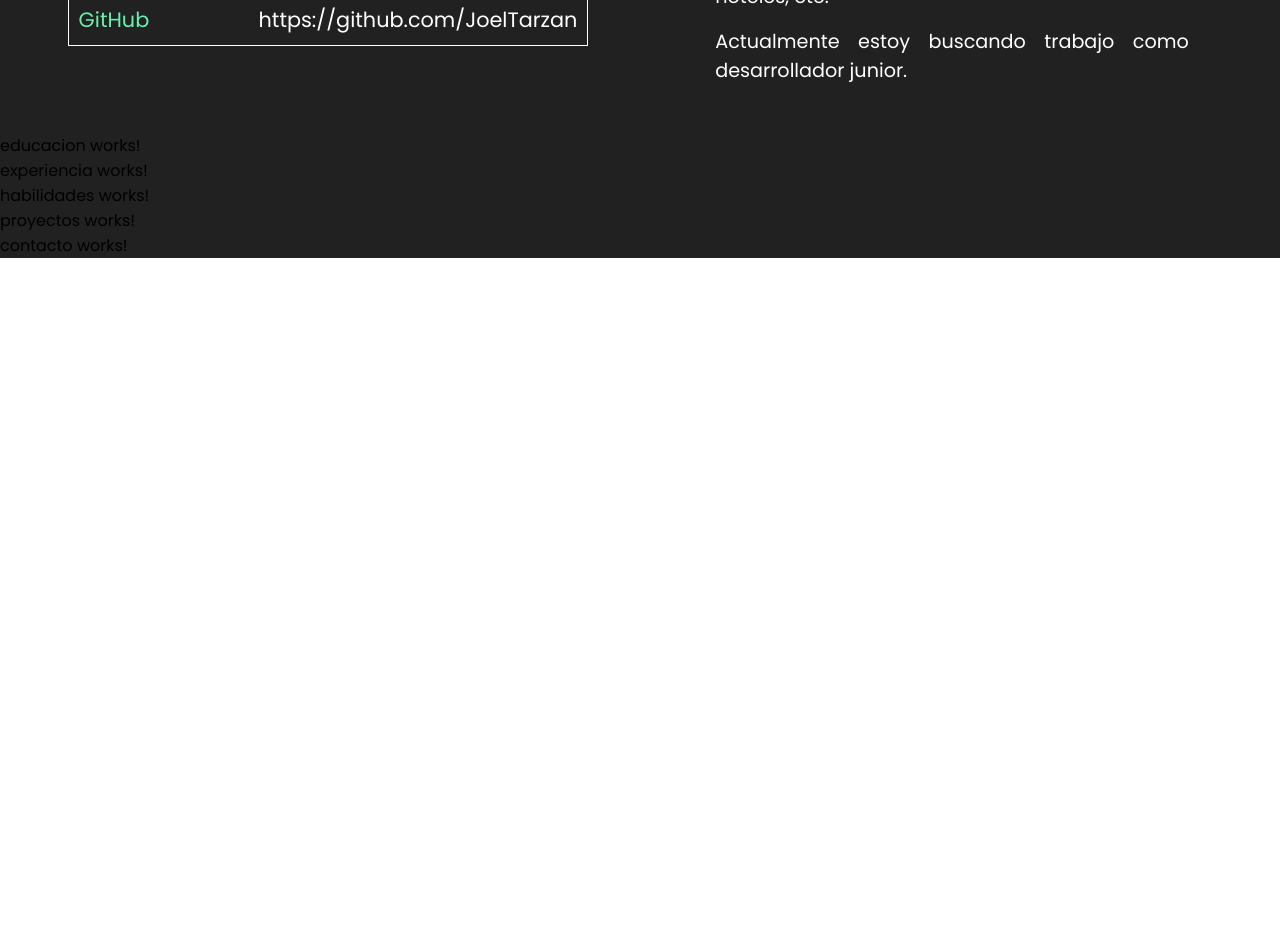
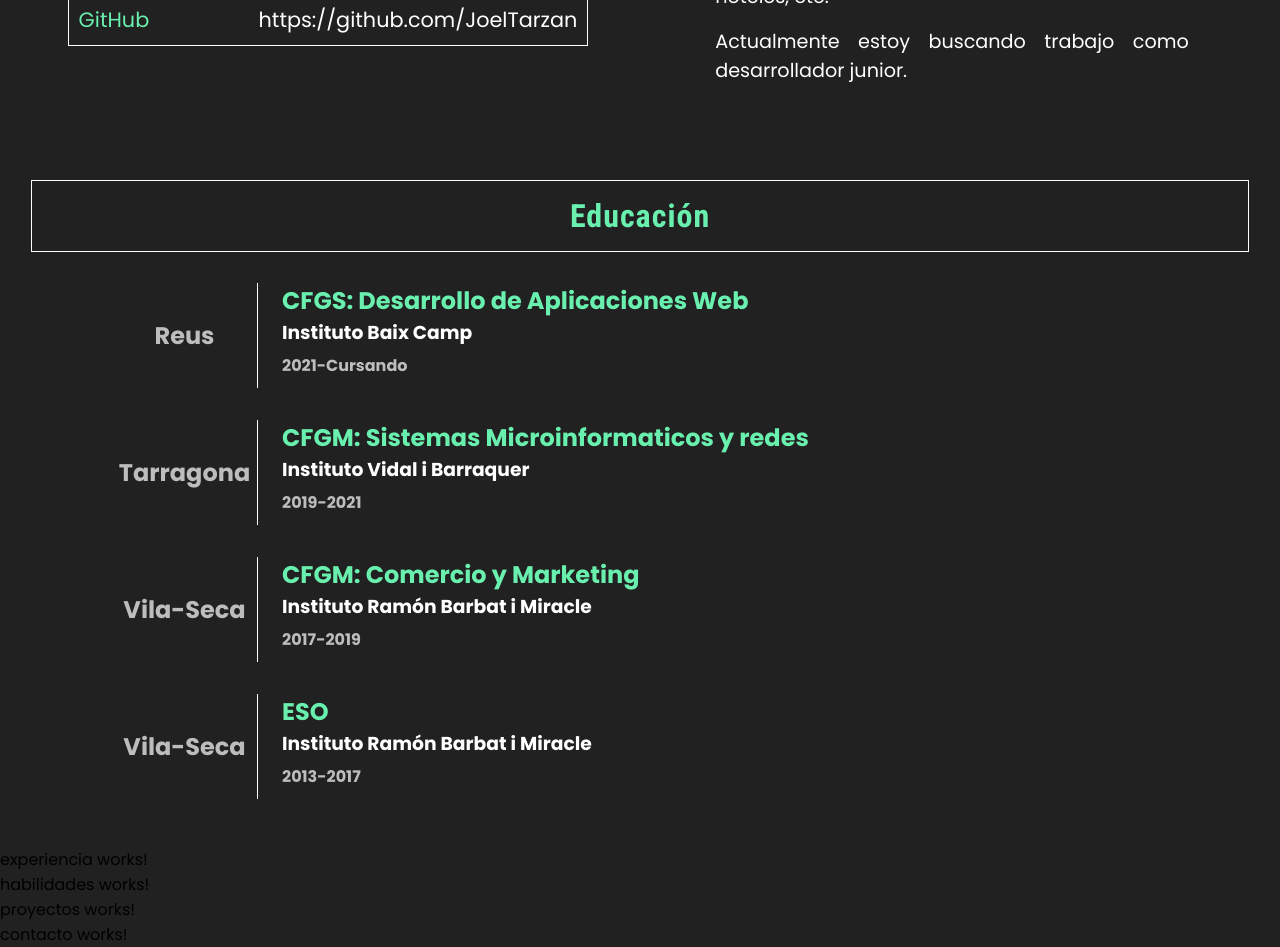
Before and after one commit to JoelTarzan/portfolio, an Angular app: page / in a window 1280 px wide. Shown: the part 1080-2027 px from the top of the page. Before the commit the page ends 1338 px from the top, so only its background shows below. Built offline with nearby package versions, Linux system fonts and the light colour scheme.

Commit message:
Componente Educacion finalizado

```diff
--- a/src/app/educacion/educacion.component.css
+++ b/src/app/educacion/educacion.component.css
@@ -0,0 +1,38 @@
+:host {
+  display: block;
+  color: white;
+  padding: 3rem 2rem;
+}
+
+section {
+  margin-top: 2rem;
+}
+
+section h2 {
+  color: var(--green);
+}
+
+section h4 {
+  color: var(--gray-light);
+}
+
+/* PC */
+:host.pc section {
+  width: 900px;
+  position: relative;
+  margin-left: 5rem;
+  display: grid;
+  gap: 0 1.5rem;
+  grid-template-columns: 1fr 5fr;
+  grid-template-rows: repeat(3, 1fr);
+}
+
+:host.pc section h4:nth-child(4) {
+  grid-row: 1/4;
+  margin-top: 0%;
+  display: flex;
+  font-size: 1.5rem;
+  align-items: center;
+  justify-content: center;
+  border-right: 1px solid white;
+}
--- a/src/app/educacion/educacion.component.html
+++ b/src/app/educacion/educacion.component.html
@@ -1 +1,10 @@
-<p>educacion works!</p>
+<div class="container">
+  <h1>Educación</h1>
+
+  <section *ngFor="let educacion of listaEducacion">
+    <h2>{{educacion.curso}}</h2>
+    <h3>{{educacion.instituto}}</h3>
+    <h4>{{educacion.duracion}}</h4>
+    <h4>{{educacion.localidad}}</h4>
+  </section>
+</div>
--- a/src/app/educacion/educacion.component.ts
+++ b/src/app/educacion/educacion.component.ts
@@ -1,10 +1,43 @@
-import { Component } from '@angular/core';
+import {Component, OnInit} from '@angular/core';
+import {Educacion} from "../modelos/modelos";
 
 @Component({
   selector: 'educacion',
   templateUrl: './educacion.component.html',
   styleUrls: ['./educacion.component.css']
 })
-export class EducacionComponent {
+export class EducacionComponent implements OnInit {
 
+  listaEducacion: Educacion[] = [
+    {
+      instituto: 'Instituto Baix Camp',
+      curso: 'CFGS: Desarrollo de Aplicaciones Web',
+      duracion: '2021-Cursando',
+      localidad: 'Reus'
+    },
+    {
+      instituto: 'Instituto Vidal i Barraquer',
+      curso: 'CFGM: Sistemas Microinformaticos y redes',
+      duracion: '2019-2021',
+      localidad: 'Tarragona'
+    },
+    {
+      instituto: 'Instituto Ramón Barbat i Miracle',
+      curso: 'CFGM: Comercio y Marketing',
+      duracion: '2017-2019',
+      localidad: 'Vila-Seca'
+    },
+    {
+      instituto: 'Instituto Ramón Barbat i Miracle',
+      curso: 'ESO',
+      duracion: '2013-2017',
+      localidad: 'Vila-Seca'
+    },
+  ]
+
+  constructor() {
+  }
+
+  ngOnInit() {
+  }
 }
--- a/src/app/modelos/modelos.ts
+++ b/src/app/modelos/modelos.ts
@@ -0,0 +1,6 @@
+export interface Educacion {
+  instituto: string;
+  curso: string;
+  duracion: string;
+  localidad: string;
+}
```
